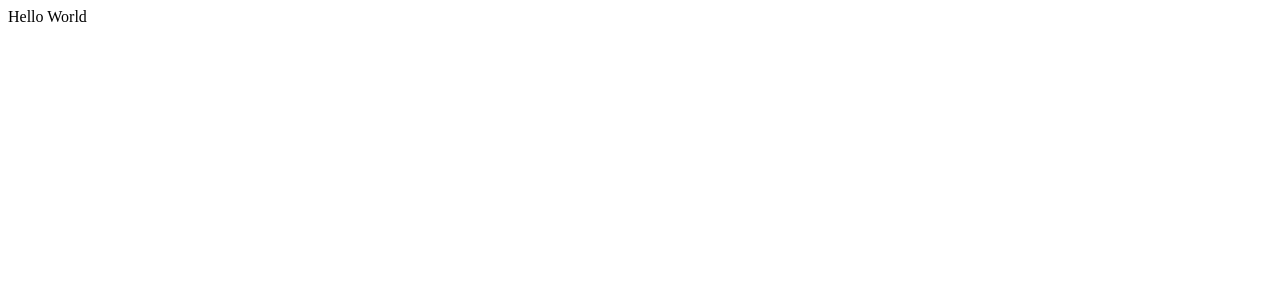
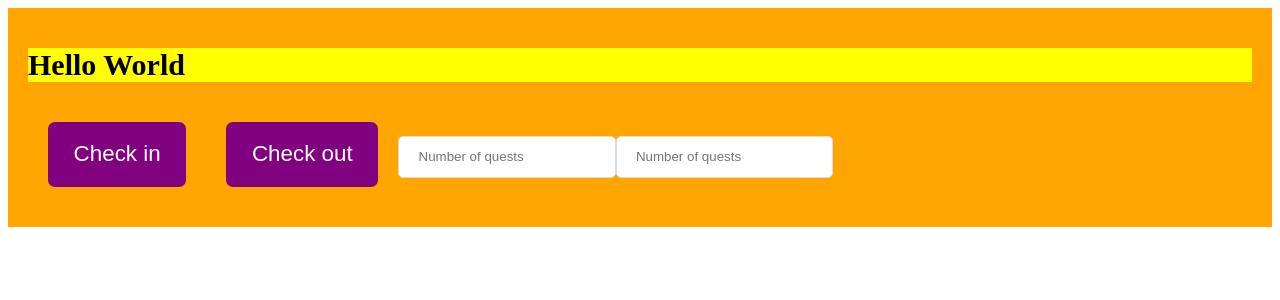
Before and after one commit to uhpoler/TheWildOasis, a React (Vite) app: page / in a window 1280 px wide. Shown: the top 300 px of the page. Built offline with nearby package versions, Linux system fonts and the light colour scheme.

Commit message:
Added first style to components

```diff
--- a/package.json
+++ b/package.json
@@ -11,7 +11,8 @@
   },
   "dependencies": {
     "react": "^18.2.0",
-    "react-dom": "^18.2.0"
+    "react-dom": "^18.2.0",
+    "styled-components": "^6.1.13"
   },
   "devDependencies": {
     "@types/react": "^18.2.15",
--- a/src/App.jsx
+++ b/src/App.jsx
@@ -1,5 +1,46 @@
+import styled from "styled-components";
+
+const H1 = styled.h1`
+  font-size: 30px;
+  font-weight: 600;
+  background-color: yellow;
+`;
+
+const Button = styled.button`
+  font-size: 1.4rem;
+  padding: 1.2rem 1.6rem;
+  font-weight: 500;
+  border: none;
+  border-radius: 7px;
+  background-color: purple;
+  color: white;
+  cursor: pointer;
+
+  margin: 20px;
+`;
+
+const Input = styled.input`
+  border: 1px solid #ddd;
+  border-radius: 5px;
+  padding: 0.8rem 1.2rem;
+`;
+
+const StyledApp = styled.div`
+  background-color: orange;
+  padding: 20px;
+`;
+
 function App() {
-  return <div>Hello World</div>;
+  return (
+    <StyledApp>
+      <H1>Hello World </H1>
+      <Button onClick={() => alert("nbn")}>Check in</Button>
+      <Button onClick={() => alert("nbn")}>Check out</Button>
+
+      <Input type="number" placeholder="Number of quests" />
+      <Input type="number" placeholder="Number of quests" />
+    </StyledApp>
+  );
 }
 
 export default App;
```
Also changed, not shown: 1 other file (tests, documents, lock files or other folders).
